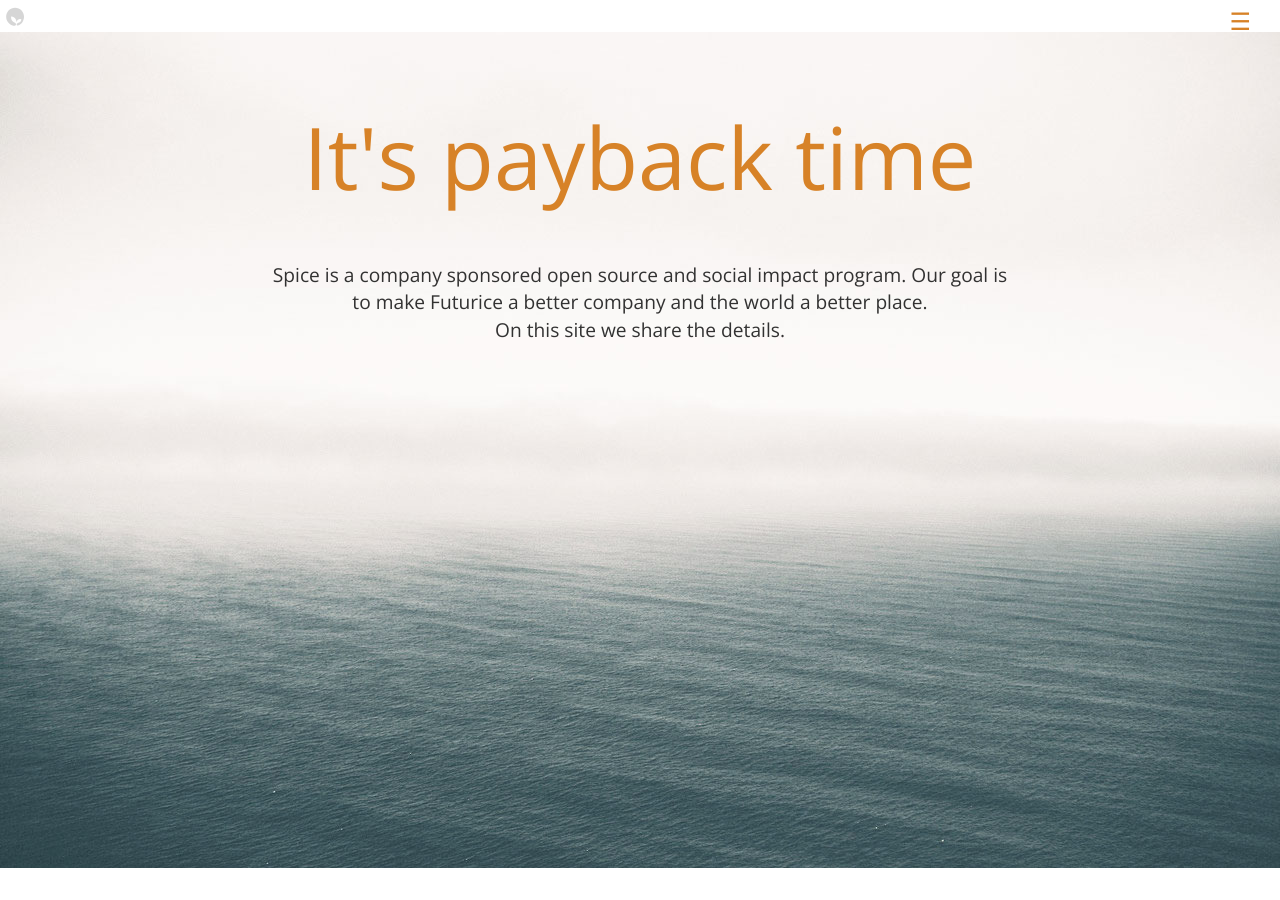
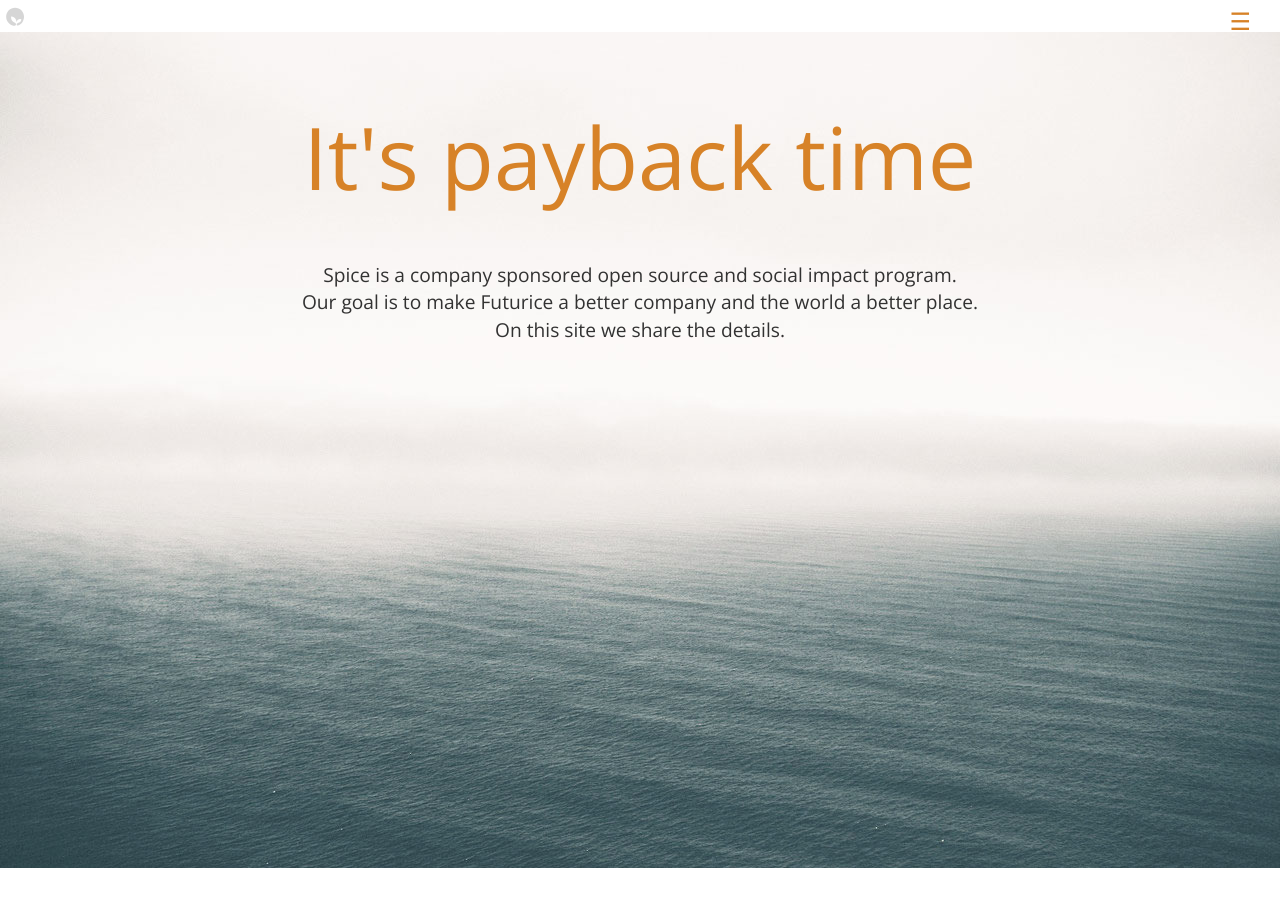
Before and after one commit to futurice/spiceprogram, a Jekyll site: the page built from index.html, in a window 1280 px wide and 900 px high. Built offline with Jekyll 4.4.1, drawn with Linux system fonts in a browser that asks for light colours; nearby versions of some CDN libraries.

Commit message:
Update index.html

```diff
--- a/index.html
+++ b/index.html
@@ -9,7 +9,7 @@
         <div class="row">
             <div class="col-md-8 col-md-offset-2 top-level">
                 <h1>It's payback time</h1>
-                <div class="beef">Spice is a company sponsored open source and social impact program. Our goal is to make Futurice a better company and the world a better place. <br />On this site we share the details.</div>
+                <div class="beef">Spice is a company sponsored open source and social impact program. <br />Our goal is to make Futurice a better company and the world a better place. <br />On this site we share the details.</div>
             </div>
         </div>
     </div>
```
